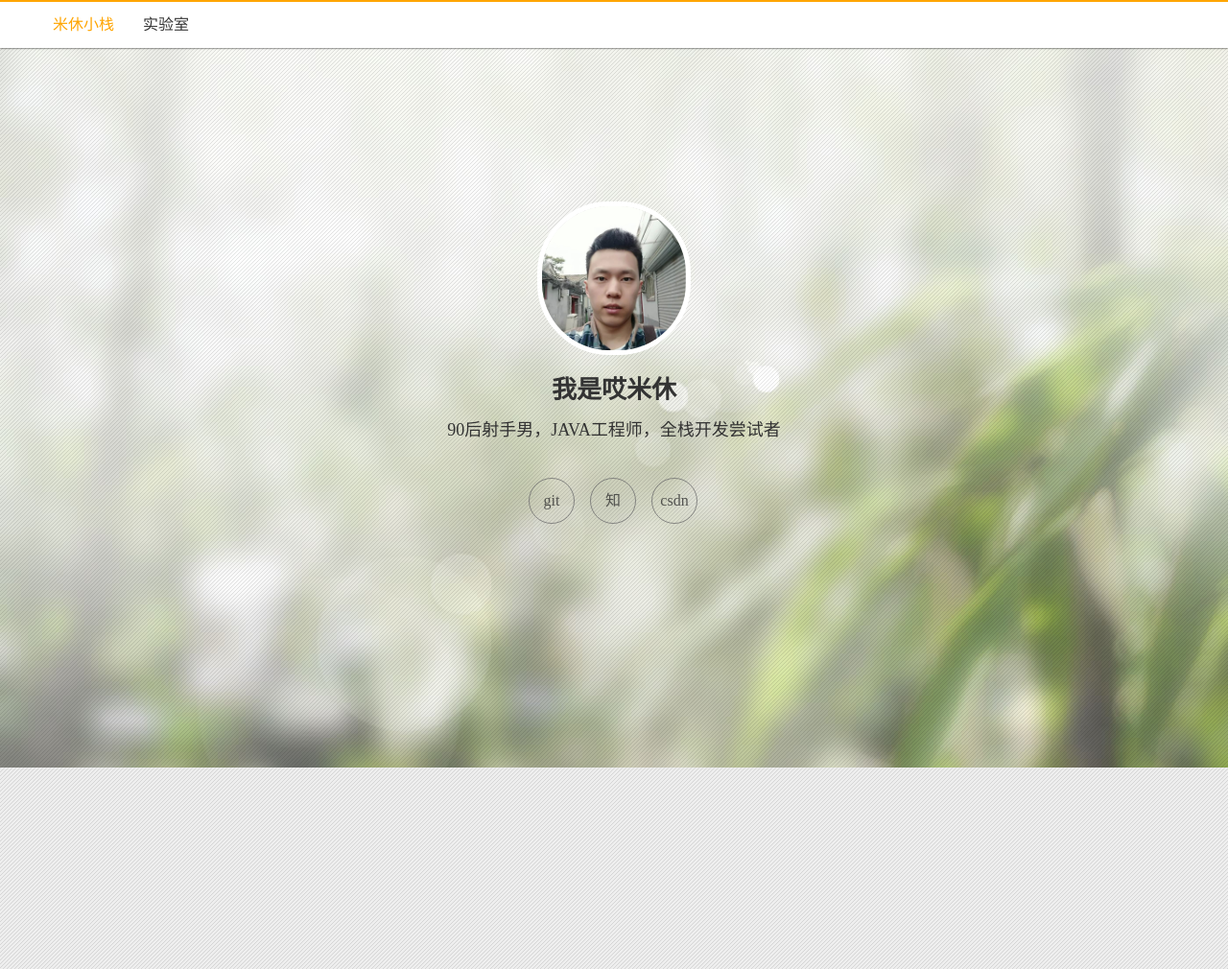
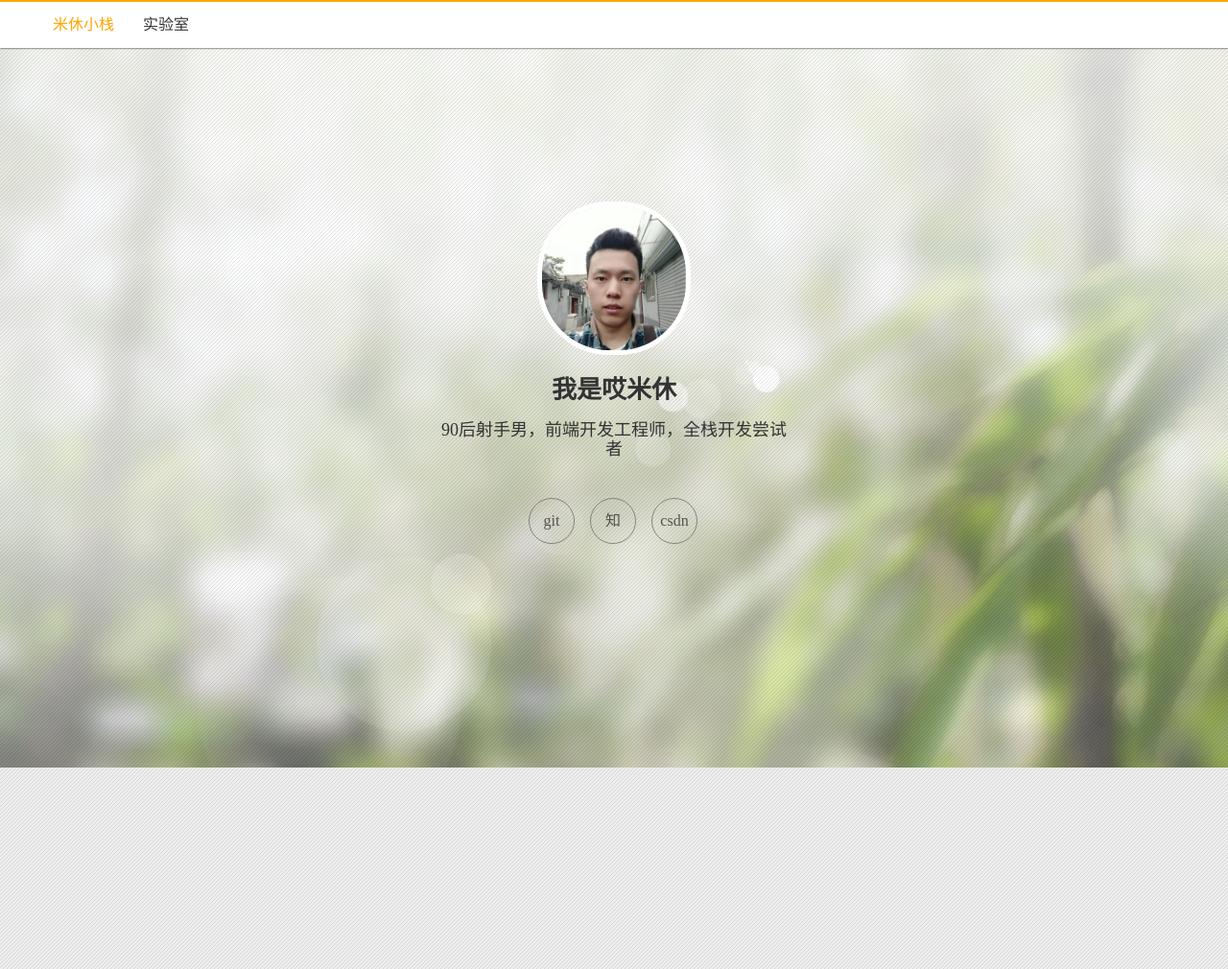
Before and after one commit to joy-zh/zyhome, a plain HTML site: page index.html in a window 1280 px wide. Shown: the whole page at 96% size. Drawn offline with Linux system fonts and the light colour scheme.

Commit message:
Update index.html

```diff
--- a/index.html
+++ b/index.html
@@ -40,7 +40,7 @@
 	<div class="center pf">
 		<img src="images/master.jpg" width="150" height="150" />
 		<h3 class="master_name">我是哎米休</h3>
-		<p>90后射手男，JAVA工程师，全栈开发尝试者</p>
+		<p>90后射手男，前端开发工程师，全栈开发尝试者</p>
 		<div class="i_join">
 			<a href="https://github.com/joy-zh/zy-home" target="_blank" title="github">git</a>
 			<a href="http://www.zhihu.com/people/zy-home" target="_blank" title="知乎">知</a>
```
